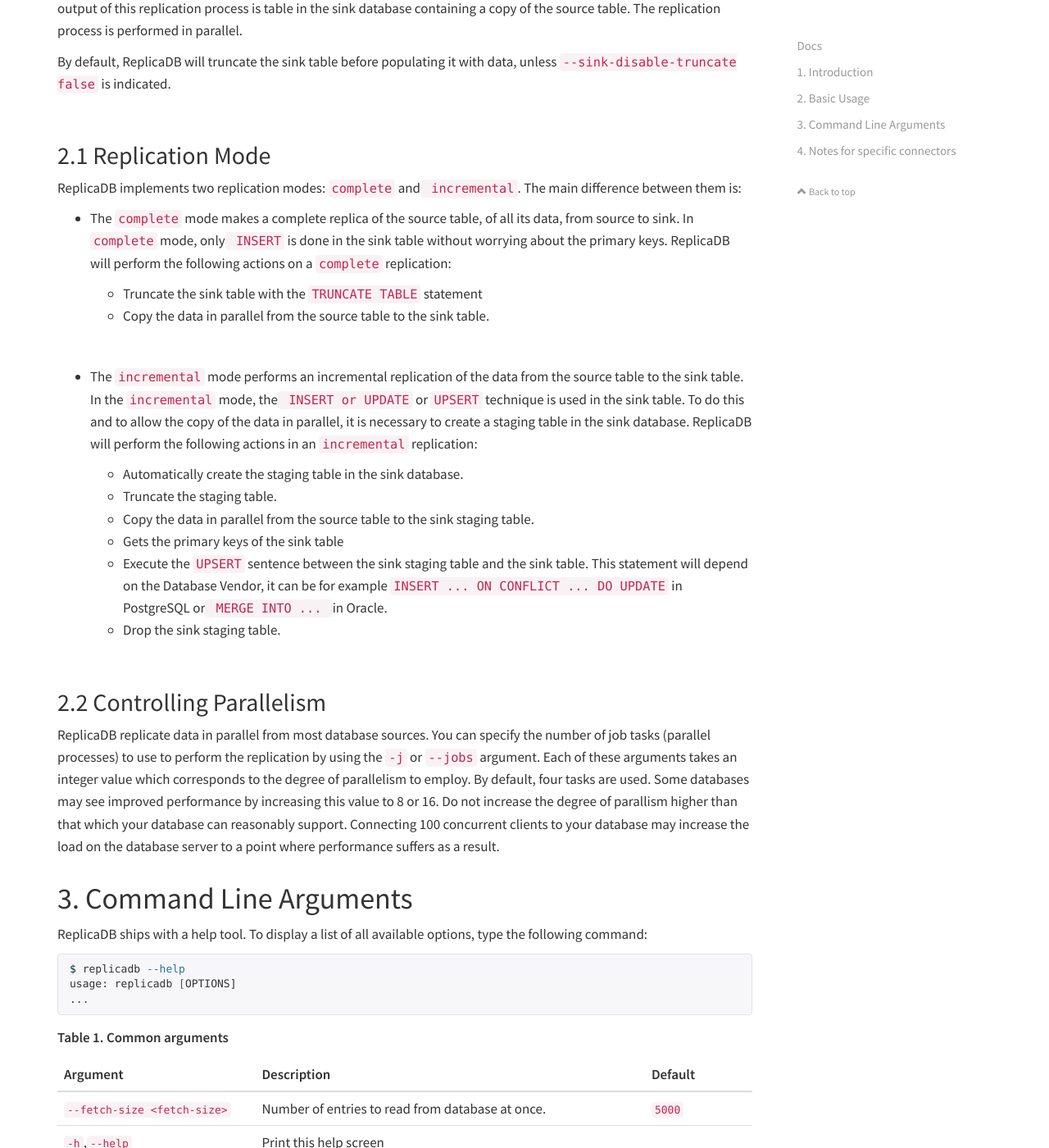
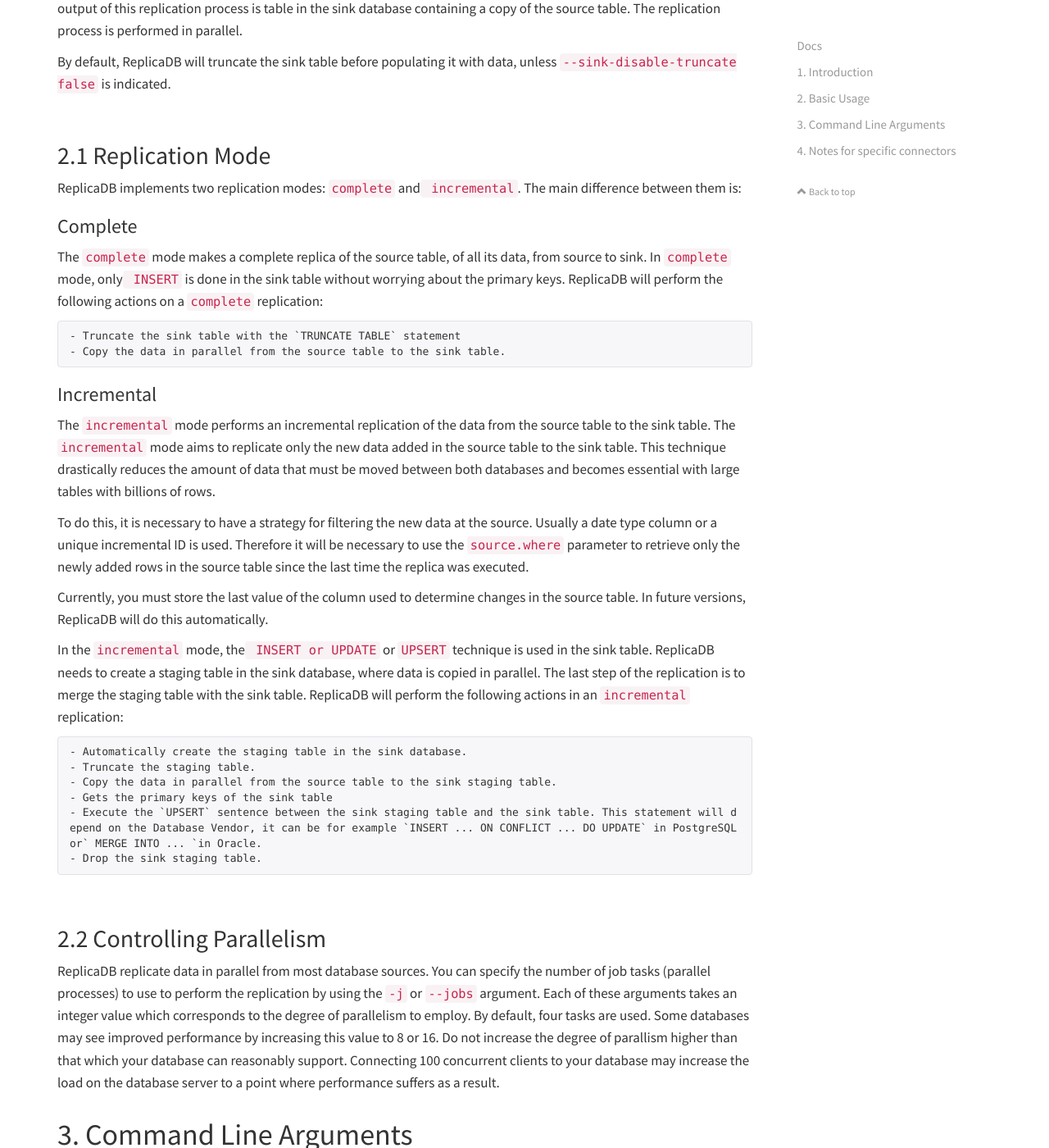
Before and after one commit to osalvador/ReplicaDB, a Jekyll site: the page built from docs/docs.md, in a window 1280 px wide and 1400 px high, scrolled down 1416 px. Shown: the whole window at 82% size. Built offline with Jekyll 4.4.1, drawn with Linux system fonts in a browser that asks for light colours; nearby versions of some CDN libraries; comment, search, counter and statistics services are not loaded; our own code applies the rules of GitHub Pages for plain Markdown files.

Commit message:
Update docs.md

```diff
--- a/docs/docs.md
+++ b/docs/docs.md
@@ -58,14 +58,22 @@
 
 ReplicaDB implements two replication modes: `complete` and` incremental`. The main difference between them is:
 
-- The `complete` mode makes a complete replica of the source table, of all its data, from source to sink. In `complete` mode, only` INSERT` is done in the sink table without worrying about the primary keys. ReplicaDB will perform the following actions on a `complete` replication:
+### Complete
+
+The `complete` mode makes a complete replica of the source table, of all its data, from source to sink. In `complete` mode, only` INSERT` is done in the sink table without worrying about the primary keys. ReplicaDB will perform the following actions on a `complete` replication:
 
     - Truncate the sink table with the `TRUNCATE TABLE` statement
     - Copy the data in parallel from the source table to the sink table.
 
-<br>
+### Incremental
 
-- The `incremental` mode performs an incremental replication of the data from the source table to the sink table. In the `incremental` mode, the` INSERT or UPDATE` or `UPSERT` technique is used in the sink table. To do this and to allow the copy of the data in parallel, it is necessary to create a staging table in the sink database. ReplicaDB will perform the following actions in an `incremental` replication:
+The `incremental` mode performs an incremental replication of the data from the source table to the sink table. The `incremental` mode aims to replicate only the new data added in the source table to the sink table. This technique drastically reduces the amount of data that must be moved between both databases and becomes essential with large tables with billions of rows.
+
+To do this, it is necessary to have a strategy for filtering the new data at the source. Usually a date type column or a unique incremental ID is used. Therefore it will be necessary to use the `source.where` parameter to retrieve only the newly added rows in the source table since the last time the replica was executed.
+
+Currently, you must store the last value of the column used to determine changes in the source table. In future versions, ReplicaDB will do this automatically.
+
+In the `incremental` mode, the` INSERT or UPDATE` or `UPSERT` technique is used in the sink table. ReplicaDB needs to create a staging table in the sink database, where data is copied in parallel. The last step of the replication is to merge the staging table with the sink table. ReplicaDB will perform the following actions in an `incremental` replication:
 
     - Automatically create the staging table in the sink database.
     - Truncate the staging table.
@@ -73,6 +81,7 @@
     - Gets the primary keys of the sink table
     - Execute the `UPSERT` sentence between the sink staging table and the sink table. This statement will depend on the Database Vendor, it can be for example `INSERT ... ON CONFLICT ... DO UPDATE` in PostgreSQL or` MERGE INTO ... `in Oracle.
     - Drop the sink staging table.
+
 
 <br>
 ## 2.2 Controlling Parallelism
```
